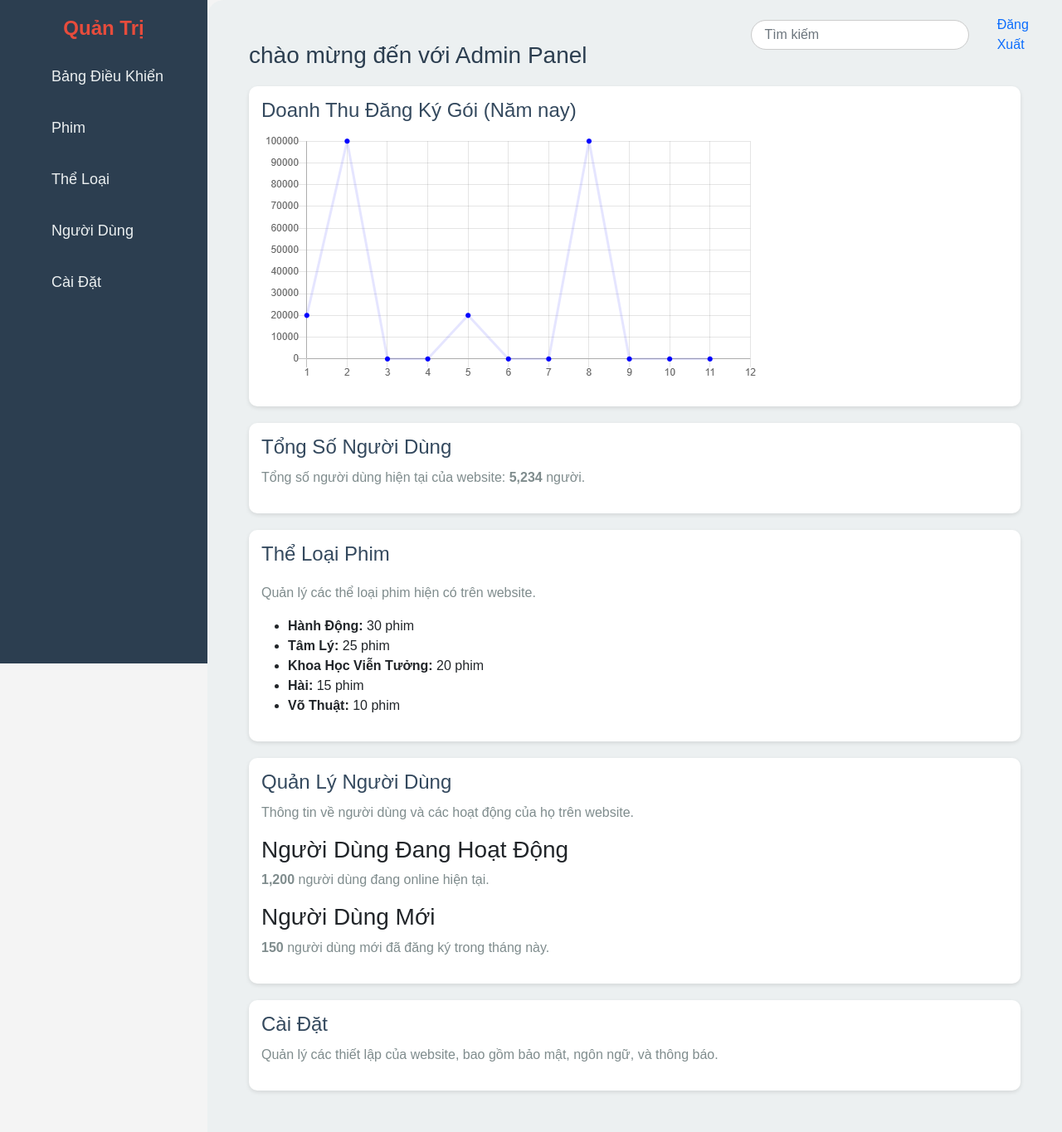
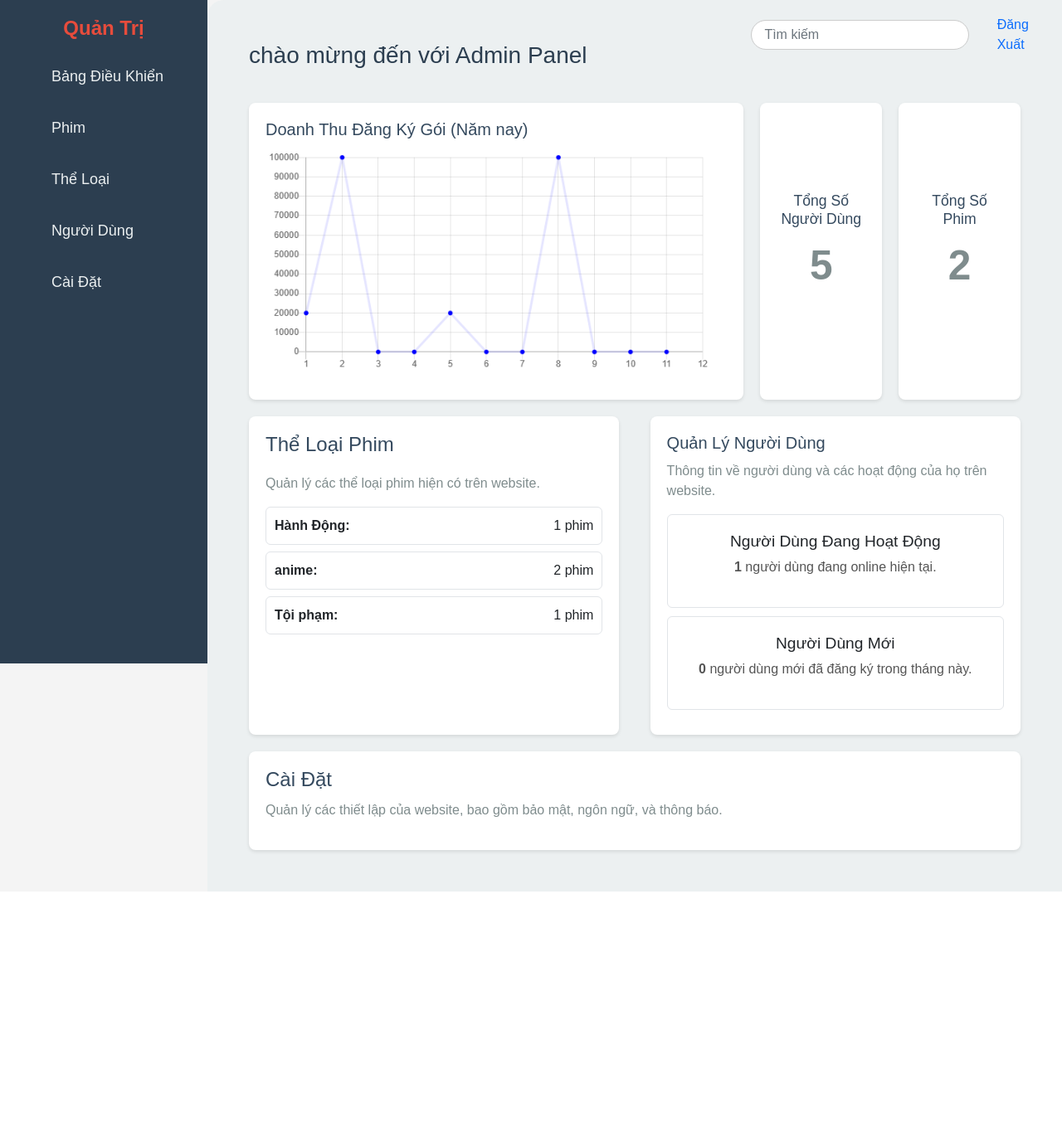
Before and after one commit to BijuuBoii/DACN_N3, an ASP.NET Core app: template DACN_N3/Areas/Admin/Views/Home/index.cshtml in a window 1280 px wide. Shown: the whole page at 83% size. After the commit the page ends 1075 px from the top, so only its background shows below. Run offline with ASP.NET Core 8, Linux system fonts and the light colour scheme; the template is opened without the code that fills it, so the values that code supplies are empty.

Commit message:
admin index

```diff
--- a/DACN_N3/Areas/Admin/Views/Home/index.cshtml
+++ b/DACN_N3/Areas/Admin/Views/Home/index.cshtml
@@ -14,32 +14,34 @@
             <h1>chào mừng đến với Admin Panel</h1>
         </header>
 
-        <div class="dt">
-            <section id="revenue">
+        <div class="dt" style="display:flex; justify-content:space-between">
+            <section id="revenue" style="width: 800px">
                 <h2>Doanh Thu Đăng Ký Gói (Năm nay)</h2>
-                <div class="revenue-chart" >
+                <div class="revenue-chart">
                     <!-- Placeholder for Revenue Chart -->
                     <img src="~/img/statistic.png" alt="Biểu đồ doanh thu" />
                 </div>
             </section>
 
             <!-- Tổng số người dùng -->
-            <section id="users-stat">
+            <section id="users-stat" class="small-stat">
                 <h2>Tổng Số Người Dùng</h2>
-                <p>Tổng số người dùng hiện tại của website: <strong>5,234</strong> người.</p>
+                <p><strong>5</strong></p>
+            </section>
+            <section id="movies-stat" class="small-stat">
+                <h2>Tổng Số Phim</h2>
+                <p><strong>2</strong></p>
             </section>
         </div>
-
+        <div class="dt1" style="display:flex; justify-content:space-between">
             <section id="genres">
                 <h2>Thể Loại Phim</h2>
                 <p>Quản lý các thể loại phim hiện có trên website.</p>
                 <div class="genre-stats">
                     <ul>
-                    <li><strong>Hành Động:</strong> 30 phim</li>
-                    <li><strong>Tâm Lý:</strong> 25 phim</li>
-                    <li><strong>Khoa Học Viễn Tưởng:</strong> 20 phim</li>
-                    <li><strong>Hài:</strong> 15 phim</li>
-                    <li><strong>Võ Thuật:</strong> 10 phim</li>
+                        <li><strong>Hành Động:</strong> 1 phim</li>
+                        <li><strong>anime:</strong> 2 phim</li>
+                        <li><strong>Tội phạm:</strong> 1 phim</li>
                     </ul>
                 </div>
             </section>
@@ -51,15 +53,15 @@
                 <div class="user-stats">
                     <div class="stat">
                         <h3>Người Dùng Đang Hoạt Động</h3>
-                    <p><strong>1,200</strong> người dùng đang online hiện tại.</p>
+                        <p><strong>1</strong> người dùng đang online hiện tại.</p>
                     </div>
                     <div class="stat">
                         <h3>Người Dùng Mới</h3>
-                    <p><strong>150</strong> người dùng mới đã đăng ký trong tháng này.</p>
+                        <p><strong>0</strong> người dùng mới đã đăng ký trong tháng này.</p>
                     </div>
                 </div>
             </section>
-
+        </div>
         <!-- Cài đặt -->
         <section id="settings">
             <h2>Cài Đặt</h2>
@@ -67,3 +69,125 @@
         </section>
     </div>
 </div>
+<style>
+    .dt .small-stat {
+        width: 20%; /* Giảm chiều rộng phần tử này để chiếm ít không gian hơn */
+        background-color: #ffffff;
+        padding: 20px;
+        border-radius: 8px;
+        box-shadow: 0 2px 4px rgba(0, 0, 0, 0.1);
+        justify-content: center; /* Căn giữa nội dung theo chiều dọc */
+        align-items: center; /* Căn giữa nội dung theo chiều ngang */
+        text-align: center; /* Căn giữa các phần tử con */
+        align-content:center;
+    }
+
+        .dt .small-stat h2 {
+
+            font-size: 1.1rem; /* Giảm kích thước tiêu đề */
+            margin-bottom: 8px;
+        }
+
+        .dt .small-stat p {
+            font-size: 3.1rem;
+            font-weight: bold;
+        }
+
+    .revenue-chart {
+        max-width: 100%; /* Đảm bảo biểu đồ chiếm phần lớn không gian */
+        margin-top: 10px;
+    }
+
+        .revenue-chart img {
+            width: 100%;
+            border-radius: 8px;
+        }
+    .dt1 {
+        display: flex;
+        justify-content: space-between;
+        gap: 10px; /* Khoảng cách nhỏ giữa các phần tử */
+    }
+
+        /* Đảm bảo các section có chiều rộng cố định và phù hợp */
+        .dt1 section {
+            width: 48%; /* Chỉnh lại width để các phần tử nằm sát nhau */
+            background-color: #ffffff;
+            padding: 20px;
+            border-radius: 8px;
+            box-shadow: 0 2px 4px rgba(0, 0, 0, 0.1);
+        }
+
+            /* Tùy chỉnh padding/margin để giảm khoảng cách */
+            .dt1 section h2 {
+                font-size: 1.25rem;
+                margin-bottom: 10px;
+            }
+
+    .genre-stats ul,
+    .user-stats ul {
+        list-style-type: none;
+        padding: 0;
+    }
+
+    .genre-stats li,
+    .user-stats li {
+        background-color: #ffffff;
+        border: 1px solid #e1e4e8;
+        border-radius: 6px;
+        margin: 8px 0;
+        padding: 10px;
+        display: flex;
+        justify-content: space-between;
+        align-items: center;
+    }
+
+
+
+    /* Sắp xếp các phần bên trong row */
+    .dt {
+        display: flex;
+        justify-content: space-between;
+        gap: 20px;
+    }
+
+        .dt section {
+            width: 30%;
+            background-color: #ffffff;
+            padding: 20px;
+            border-radius: 8px;
+            box-shadow: 0 2px 4px rgba(0, 0, 0, 0.1);
+        }
+
+            .dt section h2 {
+                font-size: 1.25rem;
+                margin-bottom: 10px;
+            }
+
+    /* Section cho Quản lý người dùng */
+    .user-stats .stat {
+        background-color: #ffffff;
+        border: 1px solid #e1e4e8;
+        border-radius: 6px;
+        margin: 10px 0;
+        padding: 20px;
+        text-align: center;
+    }
+
+        .user-stats .stat h3 {
+            font-size: 1.2rem;
+            margin-bottom: 8px;
+        }
+
+        .user-stats .stat p {
+            font-size: 1rem;
+            color: #555;
+        }
+
+    /* Cài đặt */
+    #settings {
+        background-color: #ffffff;
+        padding: 20px;
+        border-radius: 8px;
+        box-shadow: 0 2px 4px rgba(0, 0, 0, 0.1);
+    }
+</style>
```
Lines whose indentation alone changed are shown as unchanged.
